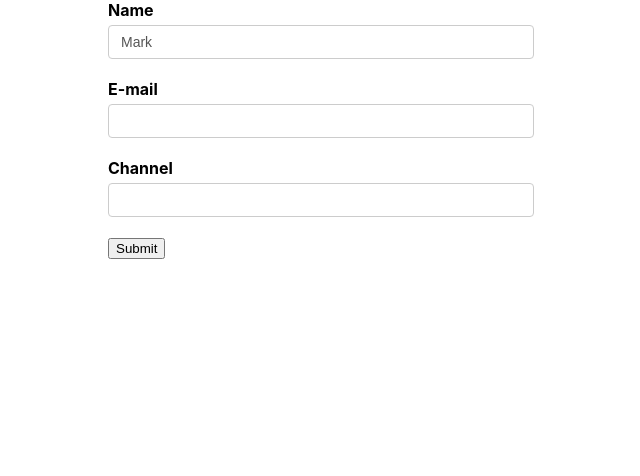
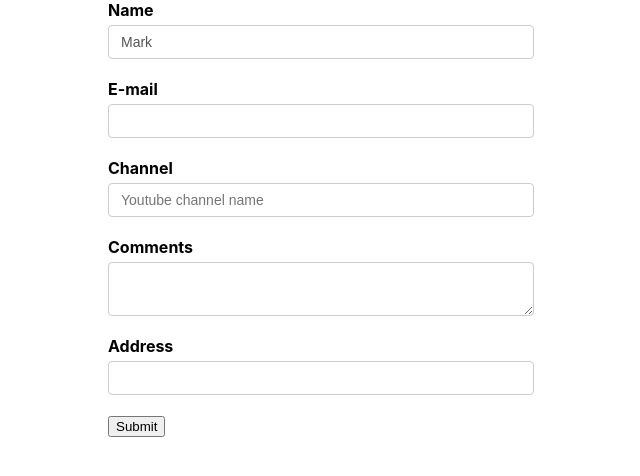
Before and after one commit to mecramer/formik-complete-examples, a React (Create React App) app: page / in a window 1280 px wide. Shown: the top 476 px of the page, without its empty margins (319-959 px from the left). Built offline with nearby package versions, Linux system fonts and the light colour scheme.

Commit message:
Adding prop-types field render props pattern
Shwing how the field component can be more finely controlled and adding proptype checking.

```diff
--- a/src/components/YoutubeForm.js
+++ b/src/components/YoutubeForm.js
@@ -1,12 +1,15 @@
 import React from 'react'
 import { Formik, Form, Field, ErrorMessage } from 'formik'
 import * as Yup from 'yup' // yup library is used with Formik for form validation
+import PropTypes from 'prop-types'
 
 // the properties in initialValues correspond to the name properties in the form fields
 const initialValues = {
-    name    : 'Mark',
-    email   : '',
-    channel : '',
+    name     : 'Mark',
+    email    : '',
+    channel  : '',
+    comments : '',
+    address  : '',
 }
 
 // formiks onSubmit receives the values of the form as its argument
@@ -44,8 +47,35 @@
 
                 <div className='form-control'>
                     <label htmlFor='channel'>Channel</label>
-                    <Field type='text' id='channel' name='channel' />
+                    <Field
+                        type='text'
+                        id='channel'
+                        name='channel'
+                        placeholder='Youtube channel name'
+                    />
                     <ErrorMessage name='channel' />
+                </div>
+
+                <div className='form-control'>
+                    <label htmlFor='comments'>Comments</label>
+                    <Field as='textarea' id='comments' name='comments' />
+                </div>
+
+                <div className='form-control'>
+                    <label htmlFor='address'>Address</label>
+                    <Field name='address'>
+                        {/* render props pattern for more fine grained control */}
+                        {(props) => {
+                            const { field, meta } = props
+                            console.log('Render props', props)
+                            return (
+                                <div>
+                                    <input type='text' id='address' {...field} />
+                                    {meta.touched && meta.error ? <div>{meta.error}</div> : null}
+                                </div>
+                            )
+                        }}
+                    </Field>
                 </div>
 
                 <button type='submit'>Submit</button>
@@ -54,4 +84,10 @@
     )
 }
 
+// type checking, see https://www.npmjs.com/package/prop-types
+YoutubeForm.propTypes = {
+    field : PropTypes.object,
+    meta  : PropTypes.object,
+}
+
 export default YoutubeForm
```
